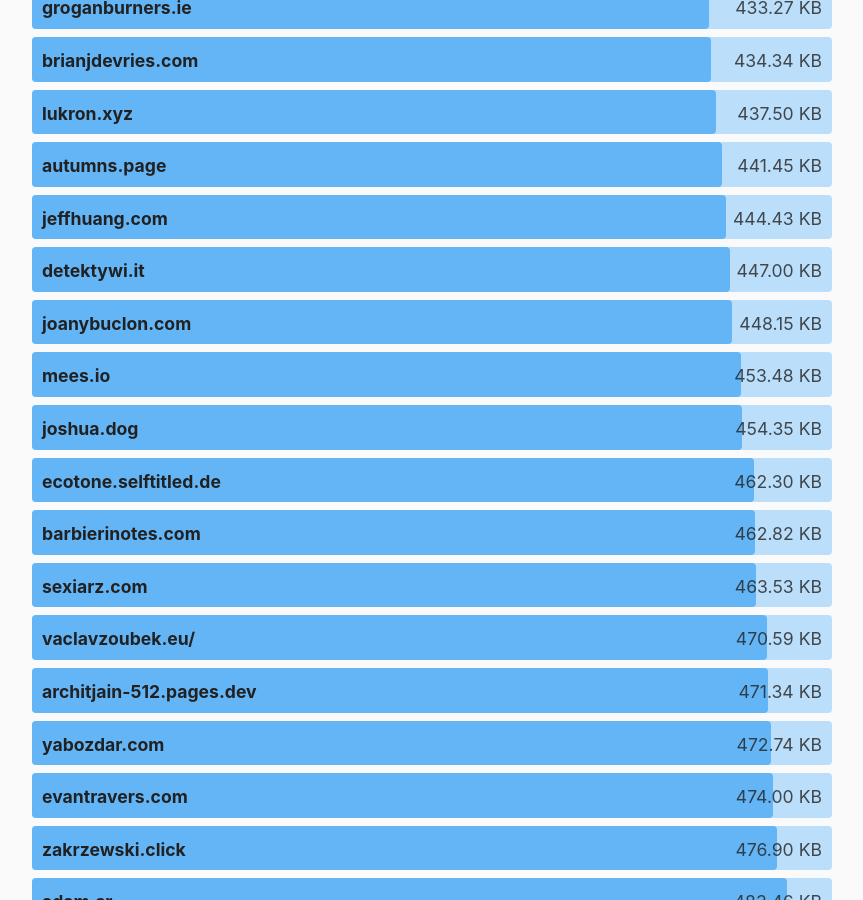
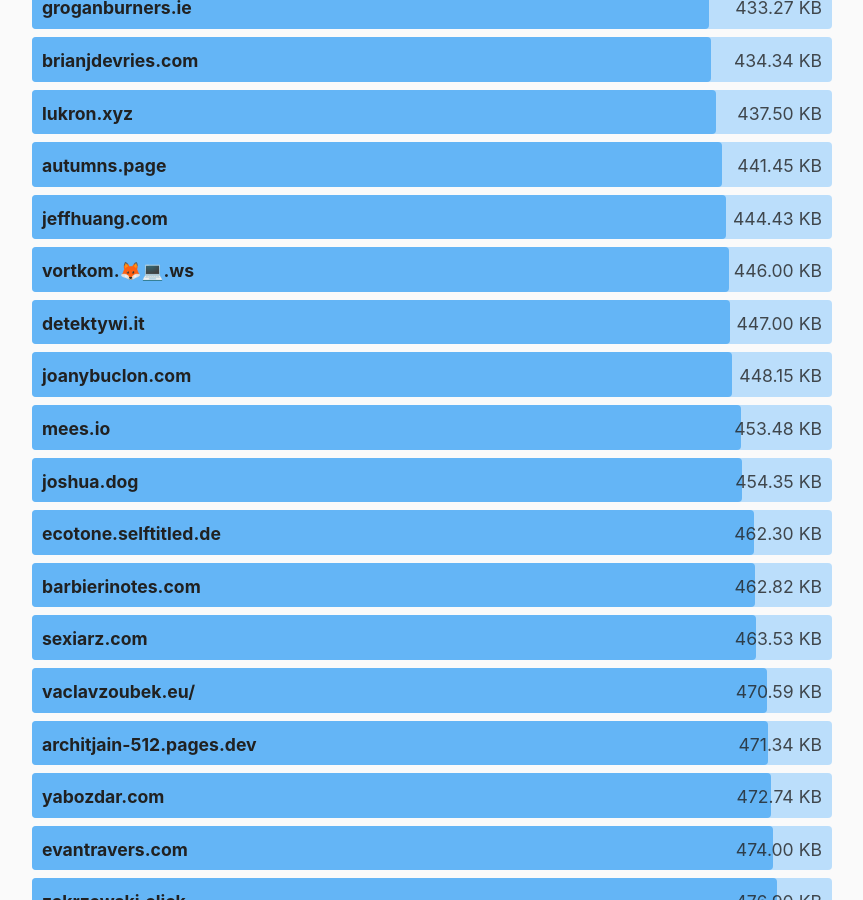
Before and after one commit to kevquirk/512kb.club, a Jekyll site: the page built from index.md, in a window 1280 px wide and 900 px high, scrolled down 44305 px. Shown: the whole window, without its empty margins (208-1071 px from the left). Built offline with Jekyll 4.4.1, drawn with Linux system fonts in a browser that asks for light colours.

Commit message:
Add VortKom

```diff
--- a/_data/sites.yml
+++ b/_data/sites.yml
@@ -1,3 +1,8 @@
+- domain: vortkom.🦊💻.ws
+  url: https://vortkom.🦊💻.ws/
+  size: 446
+  last_checked: 2025-08-24
+
 - domain: 0xedward.io
   url: https://0xedward.io/
   size: 41.02
```
